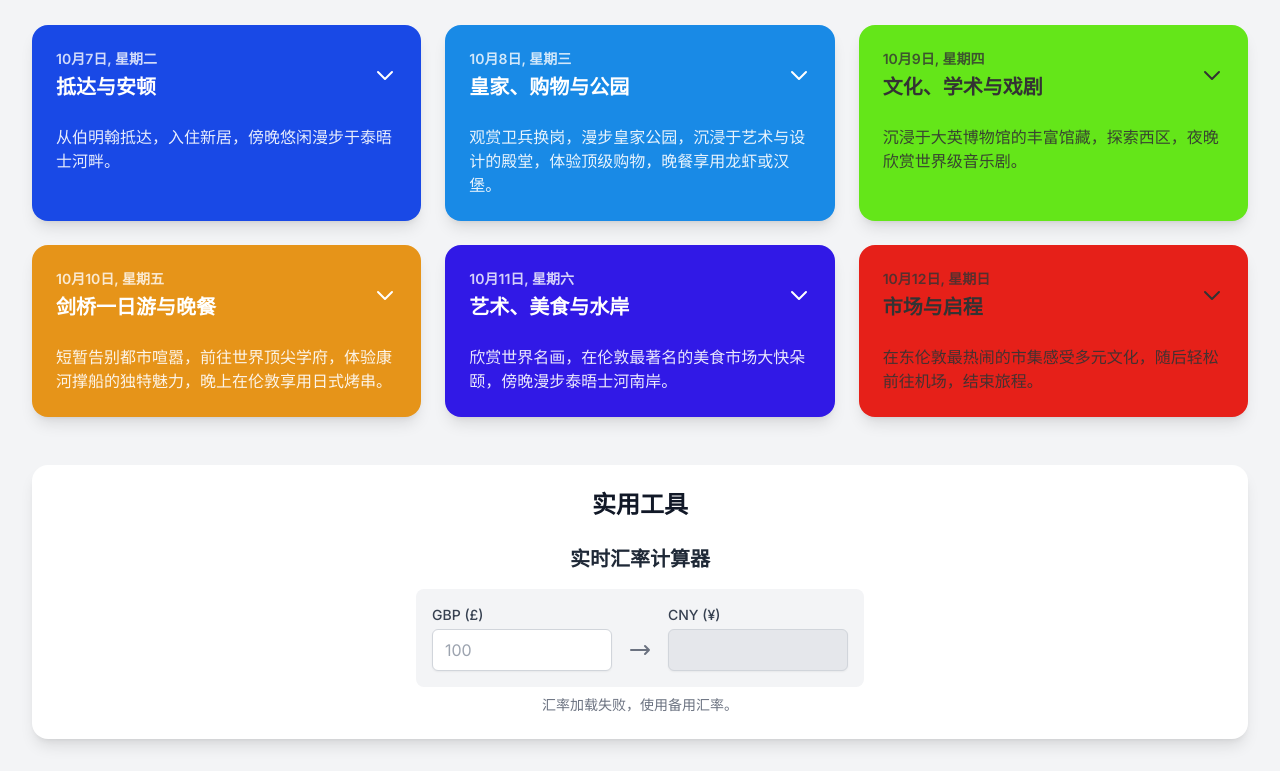
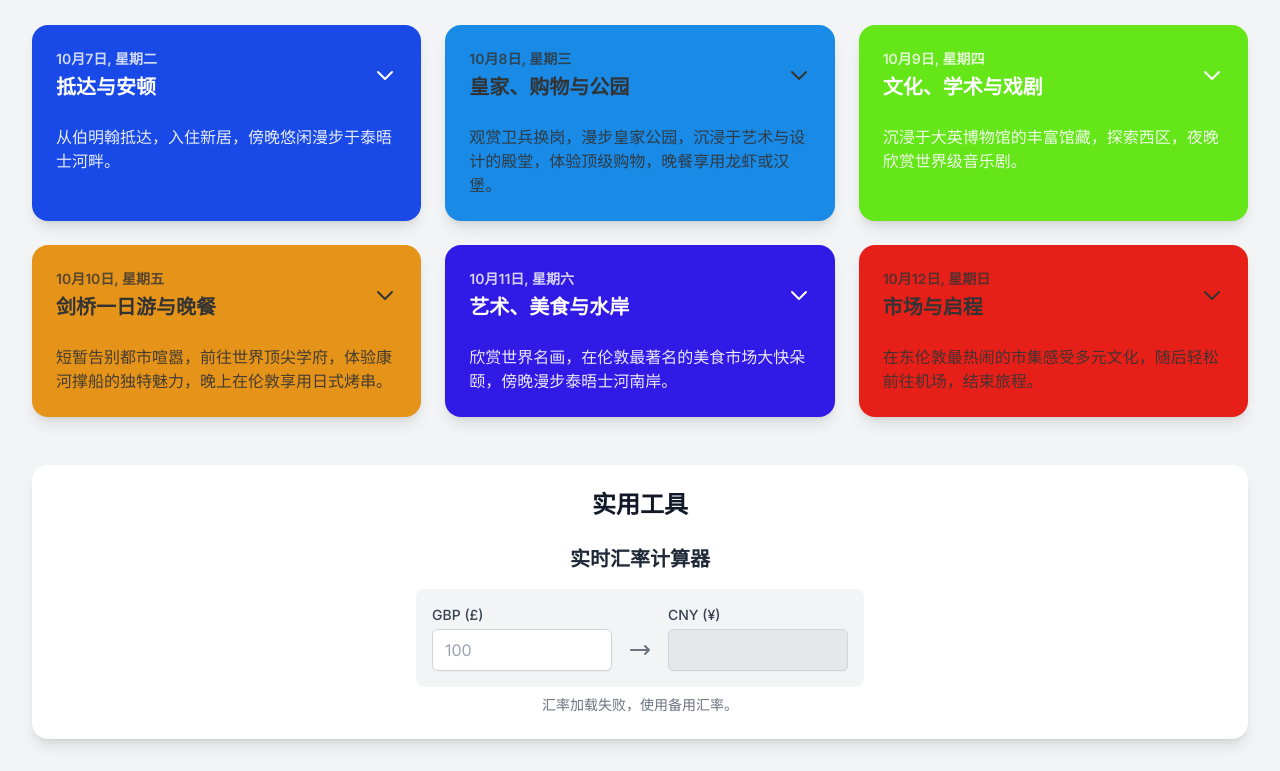
Before and after one commit to tadwutadwu/london2025new, a plain HTML site: page index.html in a window 1280 px wide. Shown: the part 87-858 px from the top of the page. Drawn offline with nearby package versions, Linux system fonts and the light colour scheme.

Commit message:
Update index.html

```diff
--- a/index.html
+++ b/index.html
@@ -313,7 +313,7 @@ document.addEventListener('DOMContentLoaded', () => {
                             <li><b>Stroll:</b> Walk west along the South Bank from Southwark to Waterloo, passing Shakespeare's Globe and Tate Modern.</li>
                         </ul>
                          <h4 class="font-bold mb-2">Dinner Reservation:</h4>
-                        <p><b>Blacklock Shoreditch</b>, Oct 11, 19:45, 3 people (Confirmed, Confirmation #: 2109994835)</p>
+                        <p><b>Blacklock Shoreditch</b>, 10月11日, 19:45, 3 people (Confirmed, Confirmation #: 2109994835)</p>
                     `
                 },
                 {
@@ -321,16 +321,16 @@ document.addEventListener('DOMContentLoaded', () => {
                     title: "Market & Departure",
                     summary: "Experience the multicultural vibe at East London's liveliest market before heading to the airport to conclude your trip.",
                     details: `
-                        <h4 class="font-bold mb-2">Morning: 布里克巷市集</h4>
+                        <h4 class="font-bold mb-2">Morning: Brick Lane Market</h4>
                         <ul class="list-disc list-inside mb-4 space-y-1">
-                            <li><b>交通:</b> 从您的住所步行即可到达，非常便利。</li>
-                            <li><b>亮点:</b> 周日的布里克巷(Brick Lane)市集最为热闹，充满了复古服饰、独立设计和世界各地的街头美食。</li>
-                            <li><b>美食推荐:</b> 务必尝试Beigel Bake的咸牛肉贝果和地道的孟加拉国咖喱。</li>
+                            <li><b>Transport:</b> A convenient walk from your accommodation.</li>
+                            <li><b>Highlights:</b> The Brick Lane market is most vibrant on Sundays, filled with vintage clothes, independent designs, and street food from all over the world.</li>
+                            <li><b>Food Recommendations:</b> Don't miss the salt beef bagel from Beigel Bake and authentic Bangladeshi curry.</li>
                         </ul>
-                        <h4 class="font-bold mb-2">下午活动: 前往机场</h4>
+                        <h4 class="font-bold mb-2">Afternoon: Head to the Airport</h4>
                         <ul class="list-disc list-inside mb-4 space-y-1">
-                            <li><b>时间规划:</b> 您的航班CX250于18:20从希思罗机场T3航站楼起飞。建议最晚于15:00从住所出发。</li>
-                            <li><b>交通:</b> 从利物浦街站乘坐伊丽莎白线(Elizabeth Line)直达希思罗机场 (约35分钟)。</li>
+                            <li><b>Time Management:</b> Your flight CX250 departs from Heathrow Terminal 3 at 18:20. It's recommended to leave your accommodation by 15:00 at the latest.</li>
+                            <li><b>Transport:</b> Take the Elizabeth Line directly from Liverpool Street Station to Heathrow Airport (approx. 35 minutes).</li>
                         </ul>
                     `
                 },
@@ -365,7 +365,7 @@ document.addEventListener('DOMContentLoaded', () => {
 
     function createDayCard(day, index) {
         const bgColor = getRandomColor();
-        const textColor = (index === 0 || index === 1 || index === 3 || index === 4) ? 'white' : getTextColor(bgColor);
+        const textColor = (index % 2 === 0) ? '#FFFFFF' : '#333333'; // Alternating colors for better readability and a clean look
 
         const card = document.createElement('div');
         card.className = "card rounded-2xl shadow-lg overflow-hidden transition-all duration-300 hover:shadow-2xl cursor-pointer";
```
